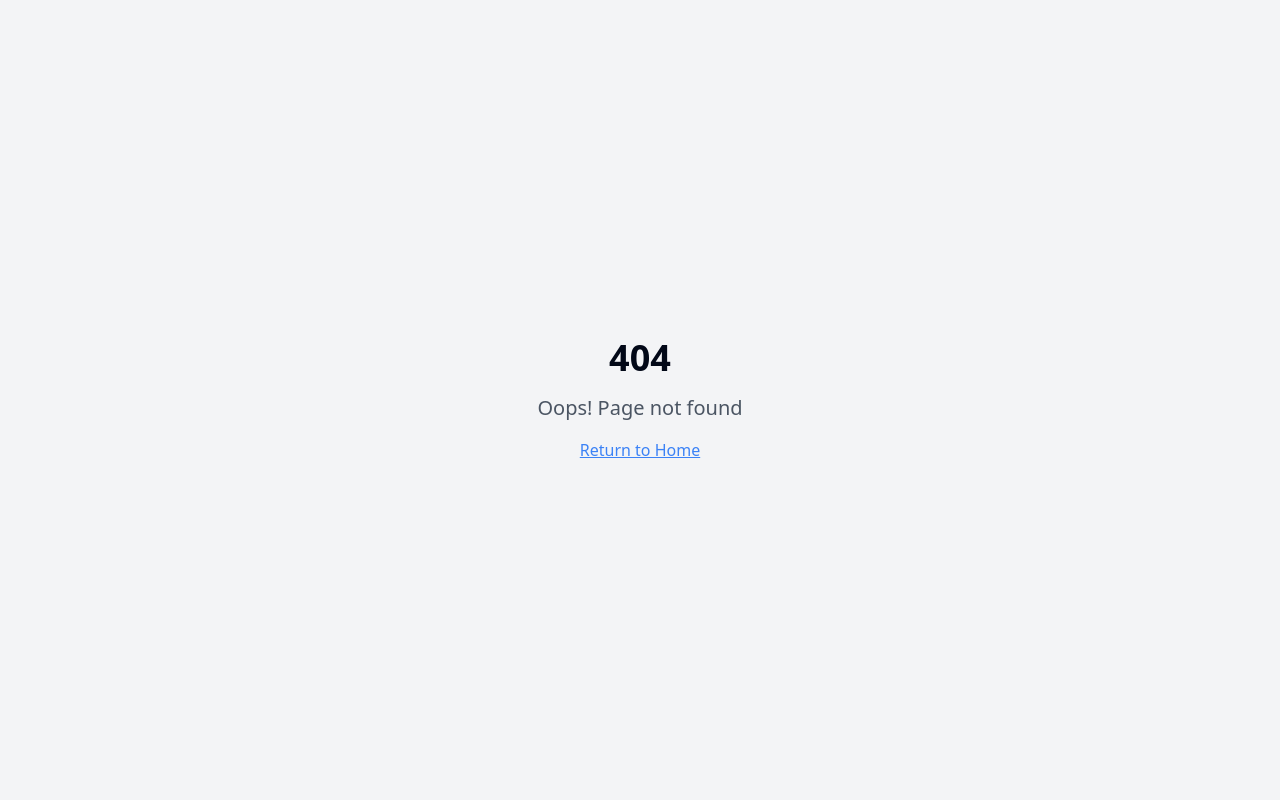
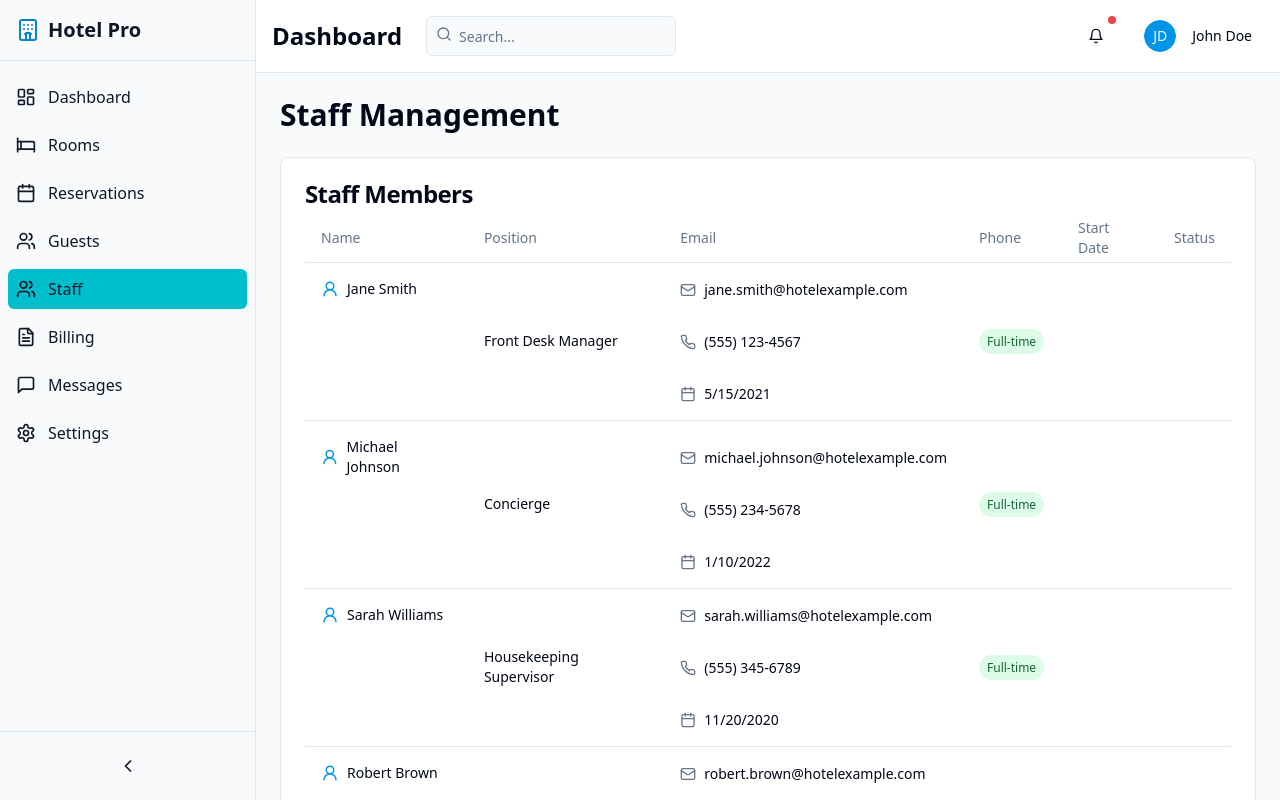
Before and after one commit to Khalidbinwaheed/inn-sight-manager, a React (Vite) app: page /staff in a window 1280 px wide. Before the commit this address had no page. Built offline with nearby package versions, Linux system fonts and the light colour scheme.

Commit message:
Add staff page
Create a new page for staff management, including route and navigation link.

```diff
--- a/src/App.tsx
+++ b/src/App.tsx
@@ -8,6 +8,7 @@ import Index from "./pages/Index";
 import Rooms from "./pages/Rooms";
 import Reservations from "./pages/Reservations";
 import Guests from "./pages/Guests";
+import Staff from "./pages/Staff";
 import NotFound from "./pages/NotFound";
 
 const queryClient = new QueryClient();
@@ -23,6 +24,7 @@ const App = () => (
           <Route path="/rooms" element={<Rooms />} />
           <Route path="/reservations" element={<Reservations />} />
           <Route path="/guests" element={<Guests />} />
+          <Route path="/staff" element={<Staff />} />
           {/* ADD ALL CUSTOM ROUTES ABOVE THE CATCH-ALL "*" ROUTE */}
           <Route path="*" element={<NotFound />} />
         </Routes>
--- /dev/null
+++ b/src/components/dashboard/StaffList.tsx
@@ -0,0 +1,120 @@
+
+import React from 'react';
+import {
+  Card,
+  CardContent,
+  CardHeader,
+  CardTitle,
+} from "@/components/ui/card";
+import {
+  Table,
+  TableBody,
+  TableCell,
+  TableHead,
+  TableHeader,
+  TableRow,
+} from "@/components/ui/table";
+import { UserRound, Mail, Phone, Calendar } from "lucide-react";
+
+// Sample staff data
+const staffMembers = [
+  {
+    id: 1,
+    name: "Jane Smith",
+    position: "Front Desk Manager",
+    email: "jane.smith@hotelexample.com",
+    phone: "(555) 123-4567",
+    startDate: "2021-05-15",
+    status: "Full-time"
+  },
+  {
+    id: 2,
+    name: "Michael Johnson",
+    position: "Concierge",
+    email: "michael.johnson@hotelexample.com",
+    phone: "(555) 234-5678",
+    startDate: "2022-01-10",
+    status: "Full-time"
+  },
+  {
+    id: 3,
+    name: "Sarah Williams",
+    position: "Housekeeping Supervisor",
+    email: "sarah.williams@hotelexample.com",
+    phone: "(555) 345-6789",
+    startDate: "2020-11-20",
+    status: "Full-time"
+  },
+  {
+    id: 4,
+    name: "Robert Brown",
+    position: "Maintenance Technician",
+    email: "robert.brown@hotelexample.com",
+    phone: "(555) 456-7890",
+    startDate: "2022-03-15",
+    status: "Part-time"
+  },
+  {
+    id: 5,
+    name: "Emily Davis",
+    position: "Restaurant Manager",
+    email: "emily.davis@hotelexample.com",
+    phone: "(555) 567-8901",
+    startDate: "2021-08-05",
+    status: "Full-time"
+  },
+];
+
+const StaffList = () => {
+  return (
+    <Card>
+      <CardHeader className="pb-2">
+        <CardTitle>Staff Members</CardTitle>
+      </CardHeader>
+      <CardContent>
+        <Table>
+          <TableHeader>
+            <TableRow>
+              <TableHead>Name</TableHead>
+              <TableHead>Position</TableHead>
+              <TableHead>Email</TableHead>
+              <TableHead>Phone</TableHead>
+              <TableHead>Start Date</TableHead>
+              <TableHead>Status</TableHead>
+            </TableRow>
+          </TableHeader>
+          <TableBody>
+            {staffMembers.map((staff) => (
+              <TableRow key={staff.id}>
+                <TableCell className="font-medium flex items-center">
+                  <UserRound size={18} className="mr-2 text-primary" />
+                  {staff.name}
+                </TableCell>
+                <TableCell>{staff.position}</TableCell>
+                <TableCell className="flex items-center">
+                  <Mail size={16} className="mr-2 text-muted-foreground" />
+                  {staff.email}
+                </TableCell>
+                <TableCell className="flex items-center">
+                  <Phone size={16} className="mr-2 text-muted-foreground" />
+                  {staff.phone}
+                </TableCell>
+                <TableCell className="flex items-center">
+                  <Calendar size={16} className="mr-2 text-muted-foreground" />
+                  {new Date(staff.startDate).toLocaleDateString()}
+                </TableCell>
+                <TableCell>
+                  <span className={`px-2 py-1 rounded-full text-xs ${staff.status === 'Full-time' ? 'bg-green-100 text-green-800' : 'bg-blue-100 text-blue-800'}`}>
+                    {staff.status}
+                  </span>
+                </TableCell>
+              </TableRow>
+            ))}
+          </TableBody>
+        </Table>
+      </CardContent>
+    </Card>
+  );
+};
+
+export default StaffList;
--- /dev/null
+++ b/src/pages/Staff.tsx
@@ -0,0 +1,22 @@
+
+import React from 'react';
+import Sidebar from '@/components/dashboard/Sidebar';
+import DashboardHeader from '@/components/dashboard/DashboardHeader';
+import StaffList from '@/components/dashboard/StaffList';
+
+const Staff = () => {
+  return (
+    <div className="flex h-screen overflow-hidden">
+      <Sidebar />
+      <div className="flex flex-col flex-1 overflow-hidden">
+        <DashboardHeader />
+        <div className="flex-1 overflow-y-auto p-6">
+          <h1 className="text-3xl font-bold mb-6">Staff Management</h1>
+          <StaffList />
+        </div>
+      </div>
+    </div>
+  );
+};
+
+export default Staff;
```
